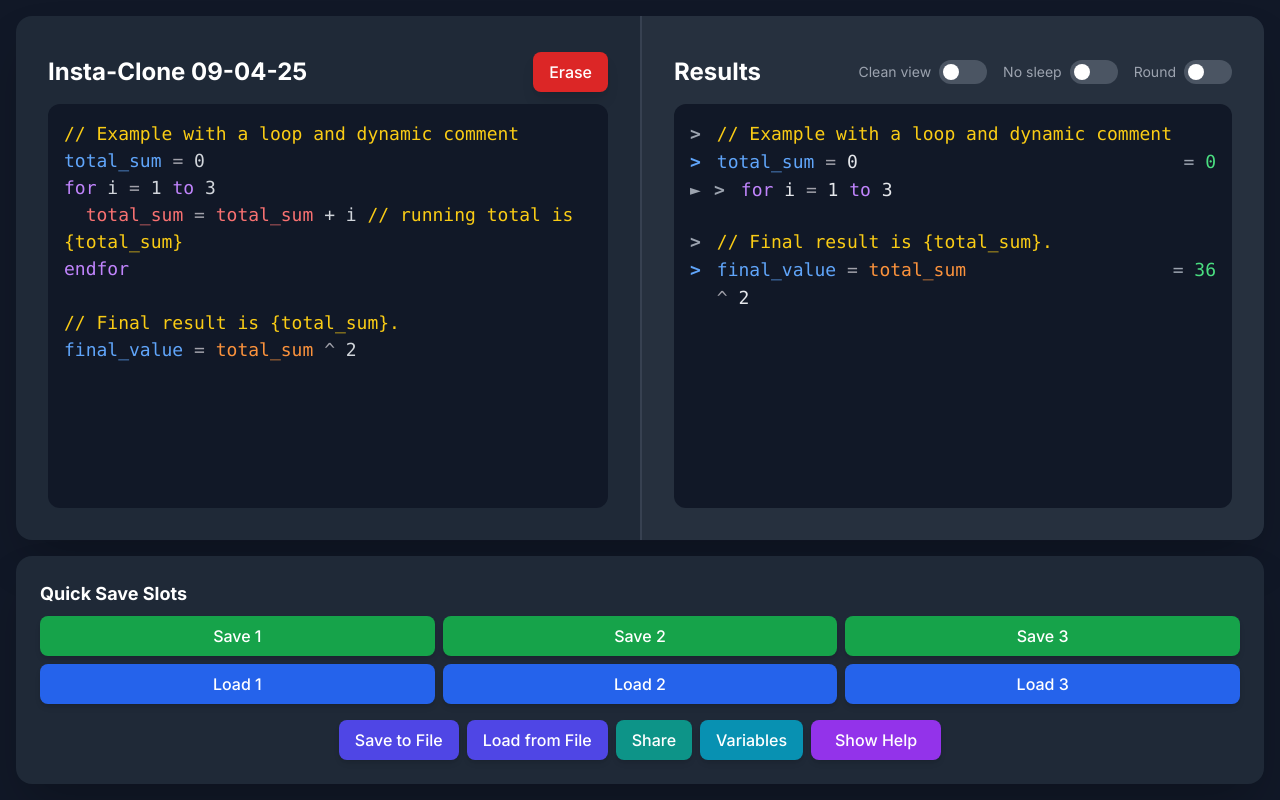
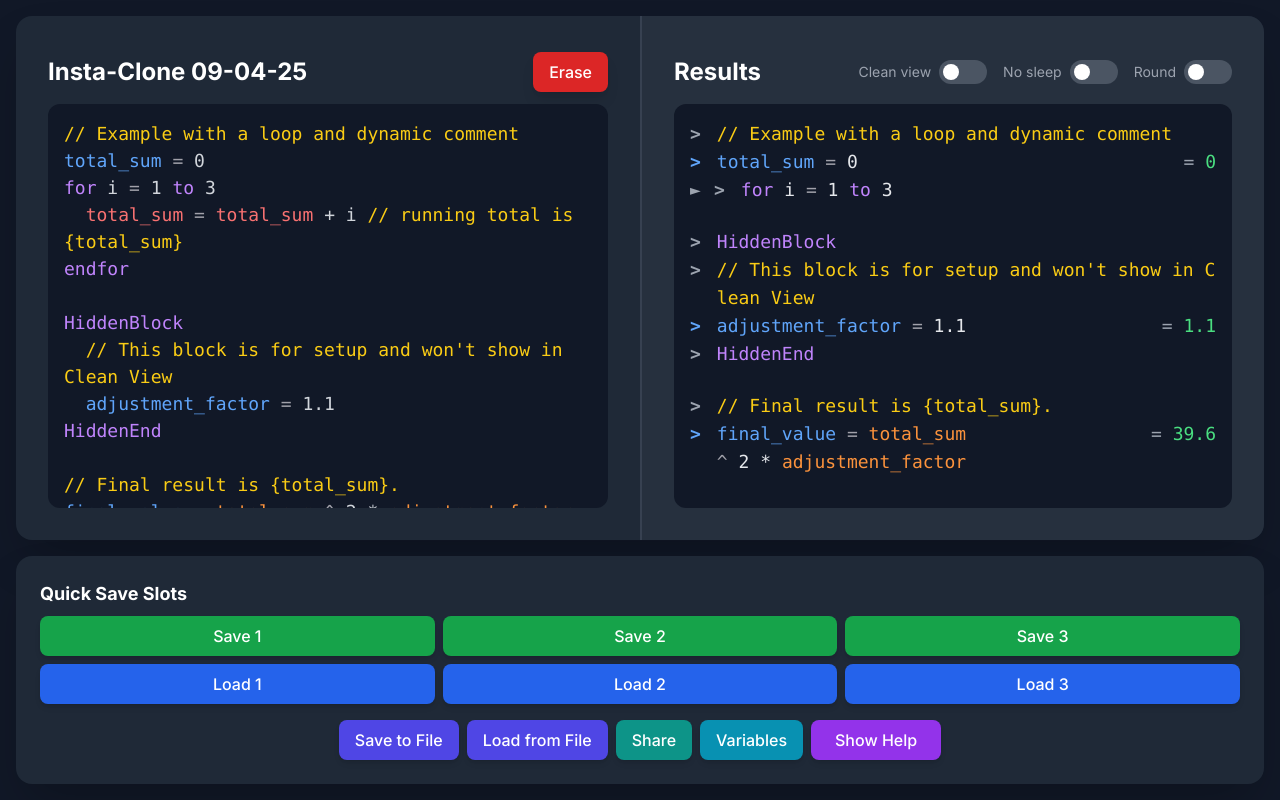
Before and after one commit to AndreiBas/InstaClone, a plain HTML site: page index.html in a window 1280 px wide. Drawn offline with nearby package versions, Linux system fonts and the light colour scheme.

Commit message:
Update index.html

```diff
--- a/index.html
+++ b/index.html
@@ -282,7 +282,7 @@
         let wakeLock = null;
         let autocompleteState = { active: false, suggestions: [], selectedIndex: -1, wordStartIndex: -1, currentWord: '' };
 
-        const HELP_CONTENT_INPUT = `// Example with a loop and dynamic comment\ntotal_sum = 0\nfor i = 1 to 3\n  total_sum = total_sum + i // running total is {total_sum}\nendfor\n\n// Final result is {total_sum}.\nfinal_value = total_sum ^ 2`;
+        const HELP_CONTENT_INPUT = `// Example with a loop and dynamic comment\ntotal_sum = 0\nfor i = 1 to 3\n  total_sum = total_sum + i // running total is {total_sum}\nendfor\n\nHiddenBlock\n  // This block is for setup and won't show in Clean View\n  adjustment_factor = 1.1\nHiddenEnd\n\n// Final result is {total_sum}.\nfinal_value = total_sum ^ 2 * adjustment_factor`;
 
         const HELP_CONTENT_POPUP_HTML = `
             <p>Welcome to Insta-Clone! This is a real-time calculator that understands variables, loops, and special commands. Type in the Input panel and see your results appear instantly on the right.</p>
@@ -308,6 +308,8 @@
             <code>total = 0\nfor i = 1 to 5\n  total = total + i // This line runs 5 times\nendfor</code>
 
             <h5>Managing Your Work</h5>
+            <p><strong>Hiding Calculations (Clean View Only):</strong> You can hide intermediate steps or setup calculations from the final summary. Wrap any lines you want to hide between <code>HiddenBlock</code> and <code>HiddenEnd</code>. These calculations will still run and update variables, but they won't appear in the Results panel when 'Clean View' is on.</p>
+            <code>// --- Setup Calculations ---\nHiddenBlock\n  base_rate = 150\n  tax_multiplier = 1.2\nHiddenEnd\n\n// --- Final Result ---\nfinal_price = base_rate * tax_multiplier // The final price is {final_price}</code>
             <p><strong>Calculation Name:</strong> Edit the name at the top-left. This name is used when saving to a file.</p>
             <p><strong>Quick Save & Load:</strong> Use the "Save 1/2/3" and "Load 1/2/3" buttons for quick access to your calculations, stored in your browser.</p>
             <p><strong>Save & Load File:</strong> Use "Save to File" to download your work as a <code>.txt</code> file. Use "Load from File" to open it later.</p>
@@ -338,6 +340,7 @@
 
         const specialWords = {
             'today': 'keyword', 'to': 'keyword', 'for': 'keyword', 'endfor': 'keyword', 'of': 'keyword',
+            'hiddenblock': 'keyword', 'hiddenend': 'keyword', // ADDED Hidden block keywords
             'usd': 'unit', 'eur': 'unit', 'gbp': 'unit', 'm': 'unit', 'ft': 'unit', 'cm': 'unit', 'kg': 'unit', 'lb': 'unit', 'in': 'unit', 'inch': 'unit',
             'days': 'unit', 'day': 'unit', 'weeks': 'unit', 'week': 'unit', 'months': 'unit', 'month': 'unit', 'years': 'unit', 'year': 'unit', 'hours': 'unit', 'hour': 'unit', 'minutes': 'unit', 'minute': 'unit',
         };
@@ -346,7 +349,6 @@
         const setDefaultCalculationName = () => { const today = new Date(); const mm = String(today.getMonth() + 1).padStart(2, '0'); const dd = String(today.getDate()).padStart(2, '0'); const yy = today.getFullYear().toString().slice(-2); calculationNameInput.value = `Insta-Clone ${mm}-${dd}-${yy}`; };
         const showMessage = (text) => { $('#message-text').textContent = text; messageBox.classList.remove('hidden'); setTimeout(() => messageBox.classList.remove('opacity-0'), 10); setTimeout(() => { messageBox.classList.add('opacity-0'); setTimeout(() => messageBox.classList.add('hidden'), 3000); }, 3000); };
 
-        // ADDED: New function to interpolate variables into comment strings.
         const interpolateComment = (comment, vars) => {
             if (!comment) return comment;
             return comment.replace(/{([a-zA-Z_]\w*)}/g, (match, varName) => {
@@ -354,7 +356,7 @@
                 if (vars.hasOwnProperty(lowerVarName)) {
                     return formatResult(vars[lowerVarName]);
                 }
-                return match; // If variable not found, return the original placeholder {var}
+                return match;
             });
         };
 
@@ -363,7 +365,7 @@
             if (lineIndex < 0 || lineIndex >= lines.length) return;
             let charIndex = 0;
             for (let i = 0; i < lineIndex; i++) {
-                charIndex += lines[i].length + 1; // +1 for the newline character
+                charIndex += lines[i].length + 1;
             }
             inputArea.focus();
             inputArea.setSelectionRange(charIndex, charIndex);
@@ -392,7 +394,7 @@
             let code = (commentIndex !== -1) ? line.substring(0, commentIndex) : line;
             code = code.trim();
 
-            if (!code || code.startsWith('for') || code.toLowerCase() === 'endfor') return null;
+            if (!code || code.startsWith('for') || ['endfor', 'hiddenblock', 'hiddenend'].includes(code.toLowerCase())) return null;
             const assignMatch = code.match(/^([a-zA-Z_]\w*)\s*=\s*(.*)$/);
             if (assignMatch) {
                 const [, varName, expr] = assignMatch;
@@ -444,22 +446,41 @@
             orderedVariables = new Map();
             let outputHTML = '';
             let loopIdCounter = 0;
+            let isHiddenBlockActive = false; // MODIFIED: State for hidden block
 
             for (let i = 0; i < lines.length; i++) {
                 const line = lines[i];
                 const trimmedLine = line.trim();
+                const lowerTrimmedLine = trimmedLine.toLowerCase();
+
+                // MODIFIED: Logic to handle HiddenBlock state
+                if (lowerTrimmedLine === 'hiddenblock') {
+                    isHiddenBlockActive = true;
+                    if (!isCleanView) { // Still show the directive in detailed view
+                         outputHTML += `<div class="flex items-start output-highlight output-line" data-line-id="${i}"><span class="mr-4 text-gray-400 font-bold">></span><span class="flex-1 break-all">${highlightText(line, new Set(Object.keys(variables)))}</span></div>`;
+                    }
+                    continue;
+                }
+                if (lowerTrimmedLine === 'hiddenend') {
+                    isHiddenBlockActive = false;
+                     if (!isCleanView) { // Still show the directive in detailed view
+                        outputHTML += `<div class="flex items-start output-highlight output-line" data-line-id="${i}"><span class="mr-4 text-gray-400 font-bold">></span><span class="flex-1 break-all">${highlightText(line, new Set(Object.keys(variables)))}</span></div>`;
+                    }
+                    continue;
+                }
+
                 const forLoopMatch = trimmedLine.match(/^for\s+([a-zA-Z_]\w*)\s*=\s*(.*?)\s+to\s+(.*?)\s*$/i);
 
                 if (forLoopMatch) {
                     let endforIndex = -1; let nestingLevel = 0;
                     for (let j = i + 1; j < lines.length; j++) { if (lines[j].trim().match(/^for\s/i)) nestingLevel++; if (lines[j].trim().toLowerCase() === 'endfor') { if (nestingLevel === 0) { endforIndex = j; break; } else { nestingLevel--; } } }
-                    if (endforIndex === -1) { if (!isCleanView) { outputHTML += `<div class="text-red-400 output-line" data-line-id="${i}">Error: Missing 'endfor'.</div>`; } continue; }
+                    if (endforIndex === -1) { if (!isCleanView && !isHiddenBlockActive) { outputHTML += `<div class="text-red-400 output-line" data-line-id="${i}">Error: Missing 'endfor'.</div>`; } continue; }
 
                     const [, iterator, startExpr, endExpr] = forLoopMatch; const iteratorLower = iterator.toLowerCase();
                     const startValue = Math.round(calculate(replaceVariables(startExpr.trim())));
                     const endValue = Math.round(calculate(replaceVariables(endExpr.trim())));
 
-                    if (!isCleanView) {
+                    if (!isCleanView) { // Detailed view logic for loops is unchanged
                         loopIdCounter++; const loopBodyId = `loop-body-${loopIdCounter}`;
                         const highlightedHeader = highlightText(line, new Set(Object.keys(variables)));
                         outputHTML += `<div class="loop-header output-line" data-line-id="${i}" data-target-id="${loopBodyId}"><span class="toggle-icon">►</span><div class="flex items-start output-highlight flex-1"><span class="mr-4 text-gray-400 font-bold">></span><span class="flex-1">${highlightedHeader}</span></div></div>`;
@@ -482,7 +503,7 @@
                         delete variables[iteratorLower];
                         loopBodyHTML += `<div class="flex items-start output-highlight output-line" data-line-id="${endforIndex}"><span class="mr-4 text-gray-400 font-bold">></span><span class="flex-1">${highlightText(lines[endforIndex], new Set(Object.keys(variables)))}</span></div>`;
                         outputHTML += `<div id="${loopBodyId}" class="loop-body hidden">${loopBodyHTML}</div>`;
-                    } else {
+                    } else { // Clean view logic for loops - just execute, no output
                         if (!isNaN(startValue) && !isNaN(endValue)) {
                             const loopBodyLines = lines.slice(i + 1, endforIndex);
                             for (let k = startValue; k <= endValue; k++) {
@@ -493,17 +514,18 @@
                         delete variables[iteratorLower];
                     }
                     i = endforIndex;
-                } else if (trimmedLine.toLowerCase() === 'endfor') {
-                    if (!isCleanView) outputHTML += `<div class="text-red-400 output-line" data-line-id="${i}">Error: Unexpected 'endfor'.</div>`;
+                } else if (lowerTrimmedLine === 'endfor') {
+                    if (!isCleanView && !isHiddenBlockActive) outputHTML += `<div class="text-red-400 output-line" data-line-id="${i}">Error: Unexpected 'endfor'.</div>`;
                 } else {
                     const lineVars = new Set(Object.keys(variables));
                     const result = evaluateLine(line, i);
 
                     if (isCleanView) {
+                        if (isHiddenBlockActive) continue; // MODIFIED: If in hidden block, skip all output for this line
+
                         const commentIndex = line.indexOf('//');
                         const codePart = (commentIndex !== -1) ? line.substring(0, commentIndex) : line;
                         const trimmedCode = codePart.trim();
-                        // MODIFIED: Interpolate variables into the comment text before displaying it.
                         const rawCommentText = (commentIndex !== -1) ? line.substring(commentIndex + 2).trim() : null;
                         const commentText = interpolateComment(rawCommentText, variables);
                         const assignmentMatch = trimmedCode.match(/^([a-zA-Z_]\w*)\s*=\s*(.*)$/);
@@ -527,7 +549,7 @@
                             lineHTML = `<div class="h-6 output-line" data-line-id="${i}"></div>`;
                         }
                         outputHTML += lineHTML;
-                    } else {
+                    } else { // Detailed View
                         if (!trimmedLine) { outputHTML += `<div class="h-6 output-line" data-line-id="${i}"></div>`; }
                         else {
                             const highlightedLine = highlightText(line, lineVars);
```
